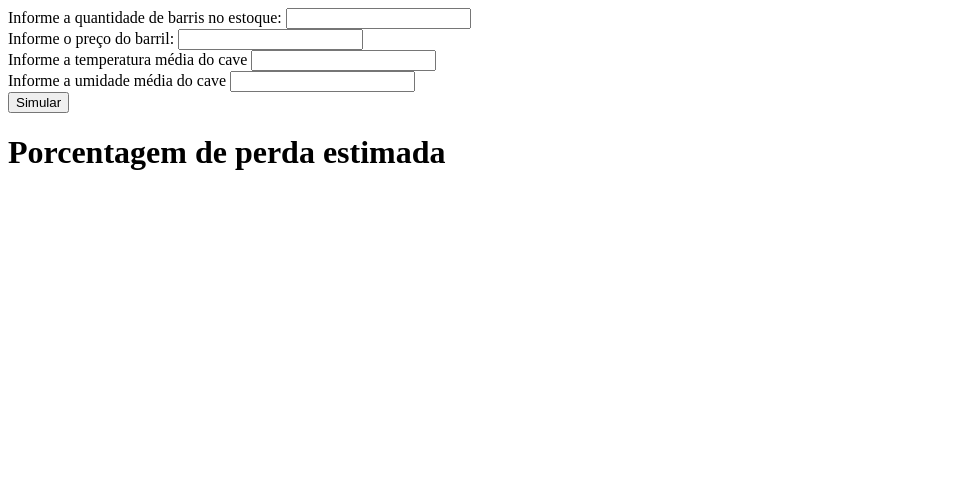
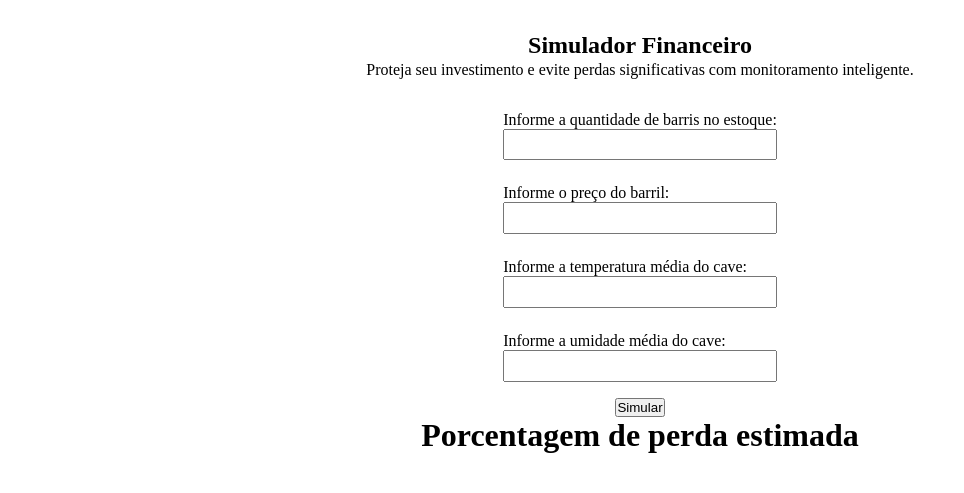
Before and after one commit to JuanSanchezVll/WineTech, a plain HTML site: page entregaveis-grupo/simulador-financeiro.html in a window 1280 px wide. Shown: the whole page, without its empty margins (0-964 px from the left). Drawn offline with Linux system fonts and the light colour scheme.

Commit message:
iniciando estilização

```diff
--- a/entregaveis-grupo/simulador-financeiro.html
+++ b/entregaveis-grupo/simulador-financeiro.html
@@ -4,9 +4,57 @@
     <meta charset="UTF-8">
     <meta name="viewport" content="width=device-width, initial-scale=1.0">
     <title>Document</title>
+    <style>
+        * {
+            margin: 0;
+            padding: 0;
+            box-sizing: border-box;
+        }
+
+        .conteudo {
+            display: flex;
+            flex-direction: column;
+            align-items: center;
+            justify-content: center;
+        }
+
+        .header {
+            display: flex;
+            flex-direction: column;
+            align-items: center;
+            justify-content: center;
+            margin: 2rem;
+            gap: 0.1rem;
+            text-align: center;
+        }
+
+        .input-group {
+            display: flex;
+            flex-direction: column;
+            gap: 1.5rem;
+        }
+
+        .input-box {
+            display: flex;
+            flex-direction: column;
+        }
+
+        .input-box input {
+            padding: 0.4rem 0.6rem;
+        }
+
+        .button {
+            margin-top: 1rem;
+        }
+    </style>
 </head>
 <body>
     <div class="conteudo">
+        <div class="header">
+            <h2>Simulador Financeiro</h2>
+            <p>Proteja seu investimento e evite perdas significativas com monitoramento inteligente.</p>
+        </div>
+
         <div class="input-group">
             <div class="input-box">
                 <label for="inputQuantidadeBarris">Informe a quantidade de barris no estoque:</label>
@@ -18,13 +66,13 @@
                 <input type="text" name="inputPrecoBarril" id="inputPrecoBarril">
             </div>
 
-            <div>
-                <label for="inputTemperaturaMedia">Informe a temperatura média do cave</label>
+            <div class="input-box">
+                <label for="inputTemperaturaMedia">Informe a temperatura média do cave:</label>
                 <input type="text" name="inputTemperaturaMedia" id="inputTemperaturaMedia">
             </div>
 
-            <div>
-                <label for="inputUmidadeMedia">Informe a umidade média do cave</label>
+            <div class="input-box">
+                <label for="inputUmidadeMedia">Informe a umidade média do cave:</label>
                 <input type="text" name="inputUmidadeMedia" id="inputUmidadeMedia">
             </div>
         </div>
```
